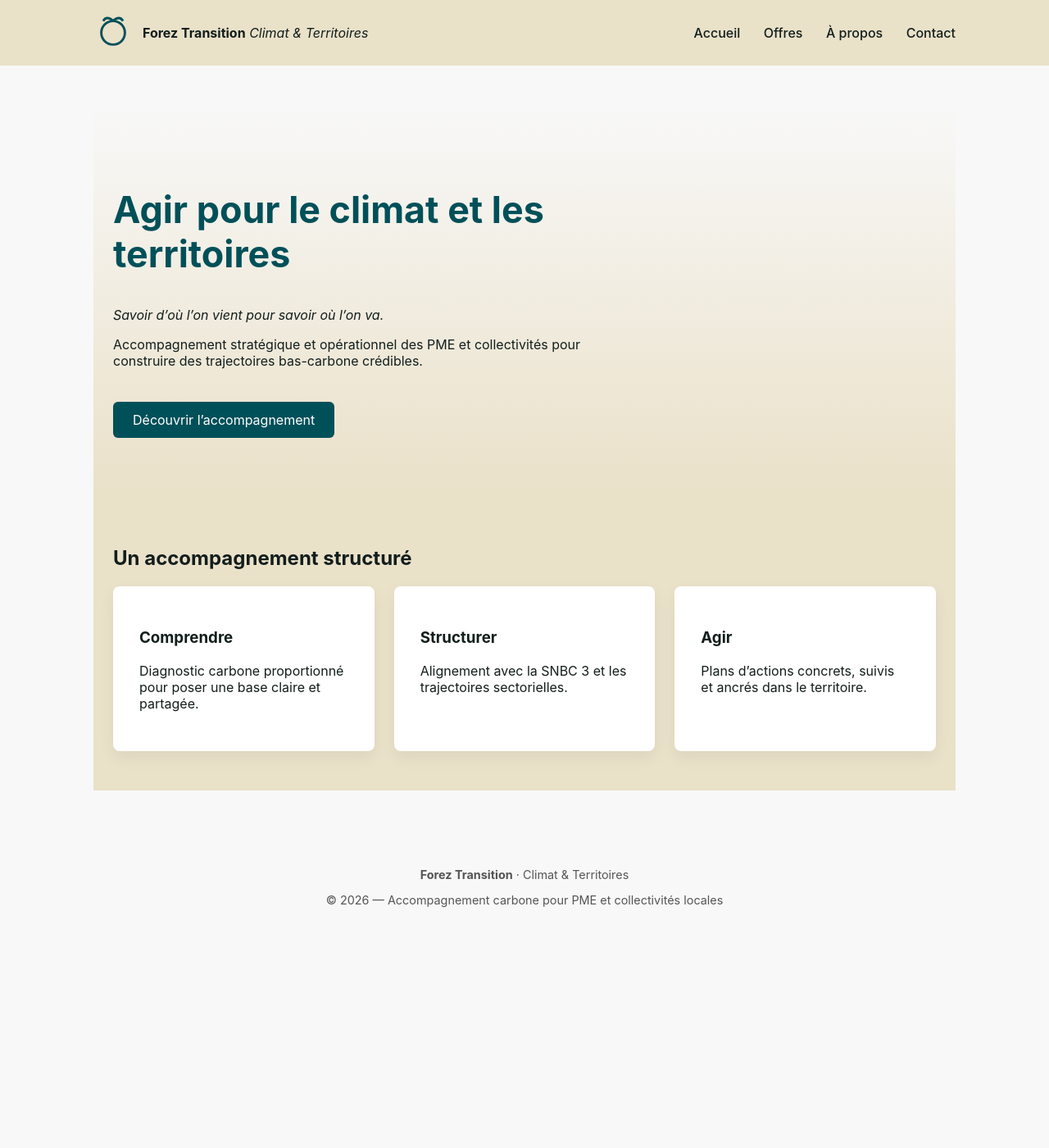
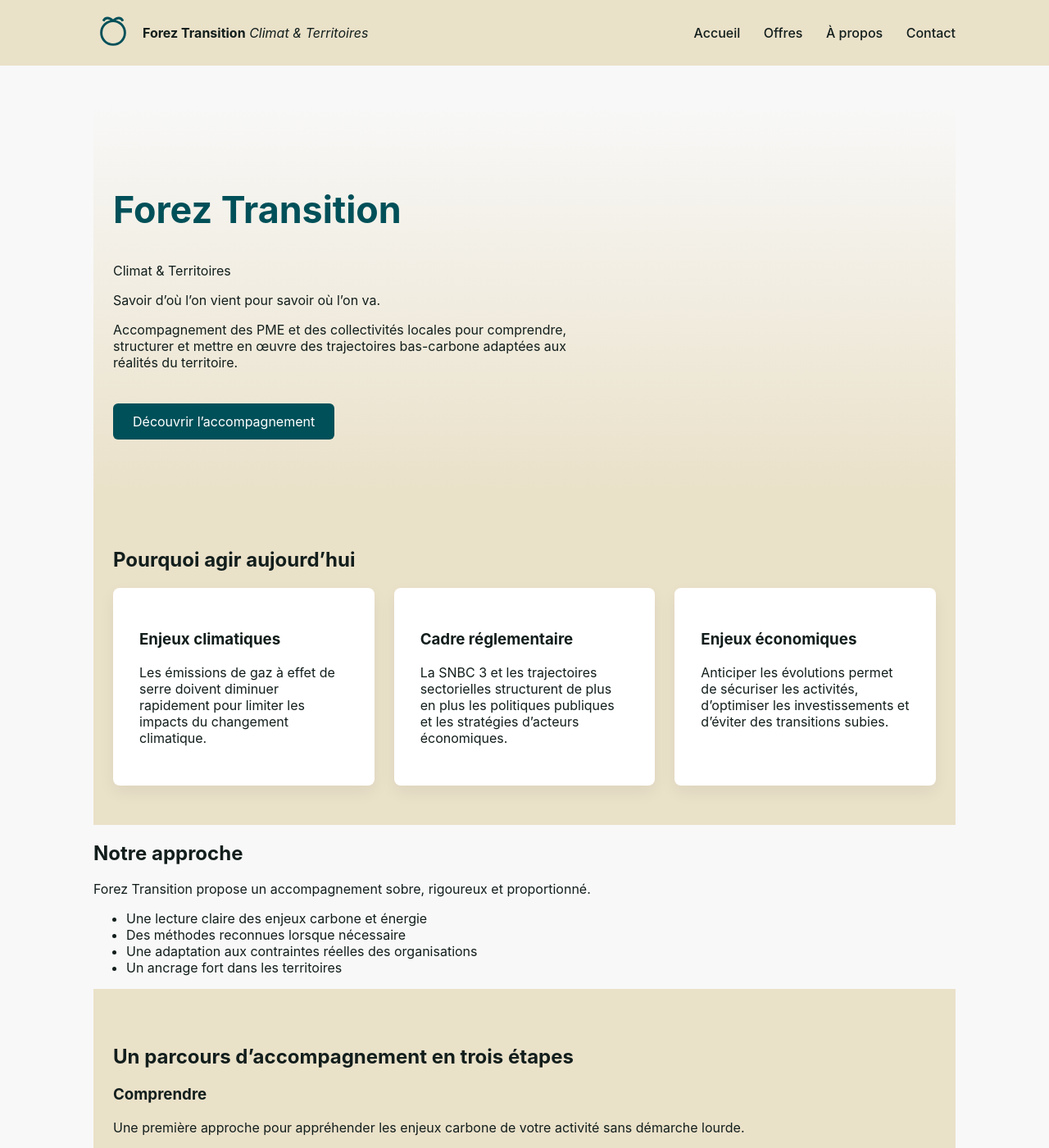
Before and after one commit to Alex-JULIEN/forez-transition, a Jekyll site: the page built from index.md, in a window 1280 px wide and 1400 px high. Shown: the whole window at 82% size. Built offline with Jekyll 4.4.1, drawn with Linux system fonts in a browser that asks for light colours; some of the changed text lies outside the part shown.

Commit message:
Update index.md

```diff
--- a/index.md
+++ b/index.md
@@ -3,31 +3,136 @@
 layout: default
 ---
 
+<section class="hero">
+  <div class="hero-inner">
+    <h1>Forez Transition</h1>
+    <p class="hero-subtitle">Climat & Territoires</p>
 
-<section class="hero">
-<div class="hero-text">
-<h1>Agir pour le climat et les territoires</h1>
-<p class="slogan">Savoir d’où l’on vient pour savoir où l’on va.</p>
-<p>Accompagnement stratégique et opérationnel des PME et collectivités pour construire des trajectoires bas-carbone crédibles.</p>
-<a href="{{ site.baseurl }}/offres/" class="btn-primary">Découvrir l’accompagnement</a>
-</div>
+    <p class="hero-slogan">
+      Savoir d’où l’on vient pour savoir où l’on va.
+    </p>
+
+    <p class="hero-text">
+      Accompagnement des PME et des collectivités locales
+      pour comprendre, structurer et mettre en œuvre
+      des trajectoires bas-carbone adaptées aux réalités du territoire.
+    </p>
+
+    <a href="{{ site.baseurl }}/offres/" class="btn-primary">
+      Découvrir l’accompagnement
+    </a>
+  </div>
 </section>
 
+<section class="section section-alt">
+  <h2>Pourquoi agir aujourd’hui</h2>
+  <div class="cards">
+    <div class="card">
+      <h3>Enjeux climatiques</h3>
+      <p>
+        Les émissions de gaz à effet de serre doivent diminuer
+        rapidement pour limiter les impacts du changement climatique.
+      </p>
+    </div>
+    <div class="card">
+      <h3>Cadre réglementaire</h3>
+      <p>
+        La SNBC 3 et les trajectoires sectorielles
+        structurent de plus en plus les politiques publiques
+        et les stratégies d’acteurs économiques.
+      </p>
+    </div>
+    <div class="card">
+      <h3>Enjeux économiques</h3>
+      <p>
+        Anticiper les évolutions permet de sécuriser les activités,
+        d’optimiser les investissements
+        et d’éviter des transitions subies.
+      </p>
+    </div>
+  </div>
+</section>
 
-<section class="section-alt">
-<h2>Un accompagnement structuré</h2>
-<div class="cards">
-<div class="card">
-<h3>Comprendre</h3>
-<p>Diagnostic carbone proportionné pour poser une base claire et partagée.</p>
-</div>
-<div class="card">
-<h3>Structurer</h3>
-<p>Alignement avec la SNBC 3 et les trajectoires sectorielles.</p>
-</div>
-<div class="card">
-<h3>Agir</h3>
-<p>Plans d’actions concrets, suivis et ancrés dans le territoire.</p>
-</div>
-</div>
+<section class="section">
+  <h2>Notre approche</h2>
+  <div class="approche">
+    <p>
+      Forez Transition propose un accompagnement
+      sobre, rigoureux et proportionné.
+    </p>
+    <ul>
+      <li>Une lecture claire des enjeux carbone et énergie</li>
+      <li>Des méthodes reconnues lorsque nécessaire</li>
+      <li>Une adaptation aux contraintes réelles des organisations</li>
+      <li>Un ancrage fort dans les territoires</li>
+    </ul>
+  </div>
 </section>
+
+<section class="section section-alt">
+  <h2>Un parcours d’accompagnement en trois étapes</h2>
+
+  <div class="offres-home">
+    <article class="offre-home">
+      <h3>Comprendre</h3>
+      <p>
+        Une première approche pour appréhender
+        les enjeux carbone de votre activité
+        sans démarche lourde.
+      </p>
+      <p class="offre-home-link">
+        <a href="{{ site.baseurl }}/offres/">Découvrir</a>
+      </p>
+    </article>
+
+    <article class="offre-home accent">
+      <h3>Structurer</h3>
+      <p>
+        Une démarche fondée sur le Bilan Carbone®
+        pour définir une trajectoire bas-carbone crédible
+        et alignée avec la SNBC 3.
+      </p>
+      <p class="offre-home-link">
+        <a href="{{ site.baseurl }}/offres/">Découvrir</a>
+      </p>
+    </article>
+
+    <article class="offre-home">
+      <h3>Agir</h3>
+      <p>
+        Un accompagnement dans la durée
+        pour transformer les orientations
+        en actions concrètes et suivies.
+      </p>
+      <p class="offre-home-link">
+        <a href="{{ site.baseurl }}/offres/">Découvrir</a>
+      </p>
+    </article>
+  </div>
+</section>
+
+<section class="section">
+  <h2>À qui s’adresse Forez Transition</h2>
+  <p>
+    L’accompagnement s’adresse prioritairement :
+  </p>
+  <ul>
+    <li>aux PME, notamment industrielles</li>
+    <li>aux collectivités locales et établissements publics</li>
+  </ul>
+  <p>
+    Chaque démarche est adaptée à la taille,
+    aux enjeux et au niveau de maturité de l’organisation.
+  </p>
+</section>
+
+<section class="cta-final">
+  <h2>Échanger sur votre situation</h2>
+  <p>
+    Un premier échange permet de clarifier les enjeux
+    et d’identifier l’accompagnement le plus pertinent.
+  </p>
+  <a href="{{ site.baseurl }}/contact/" class="btn-primary">
+    Prendre contact
+  </a>
+</section>
```
